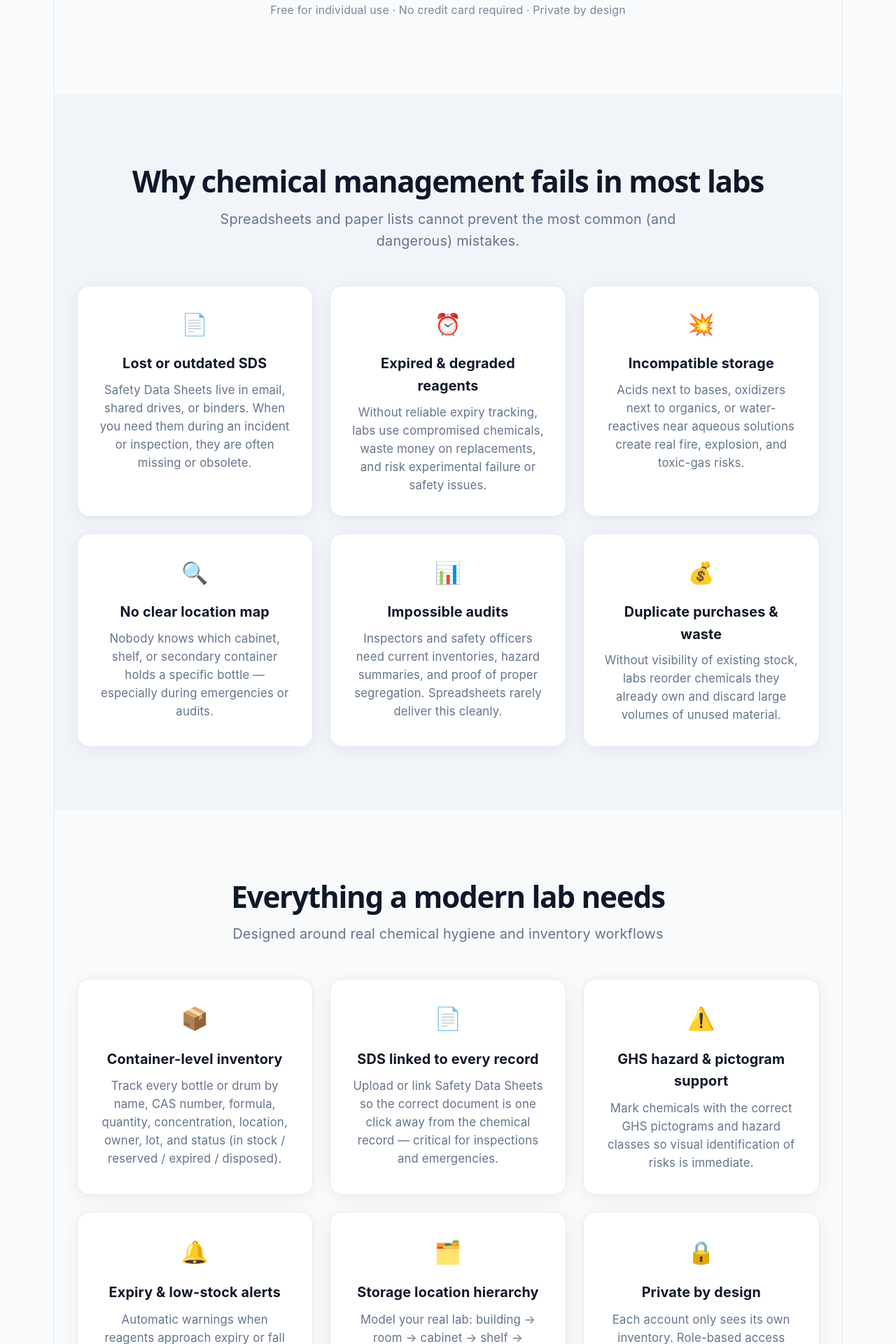
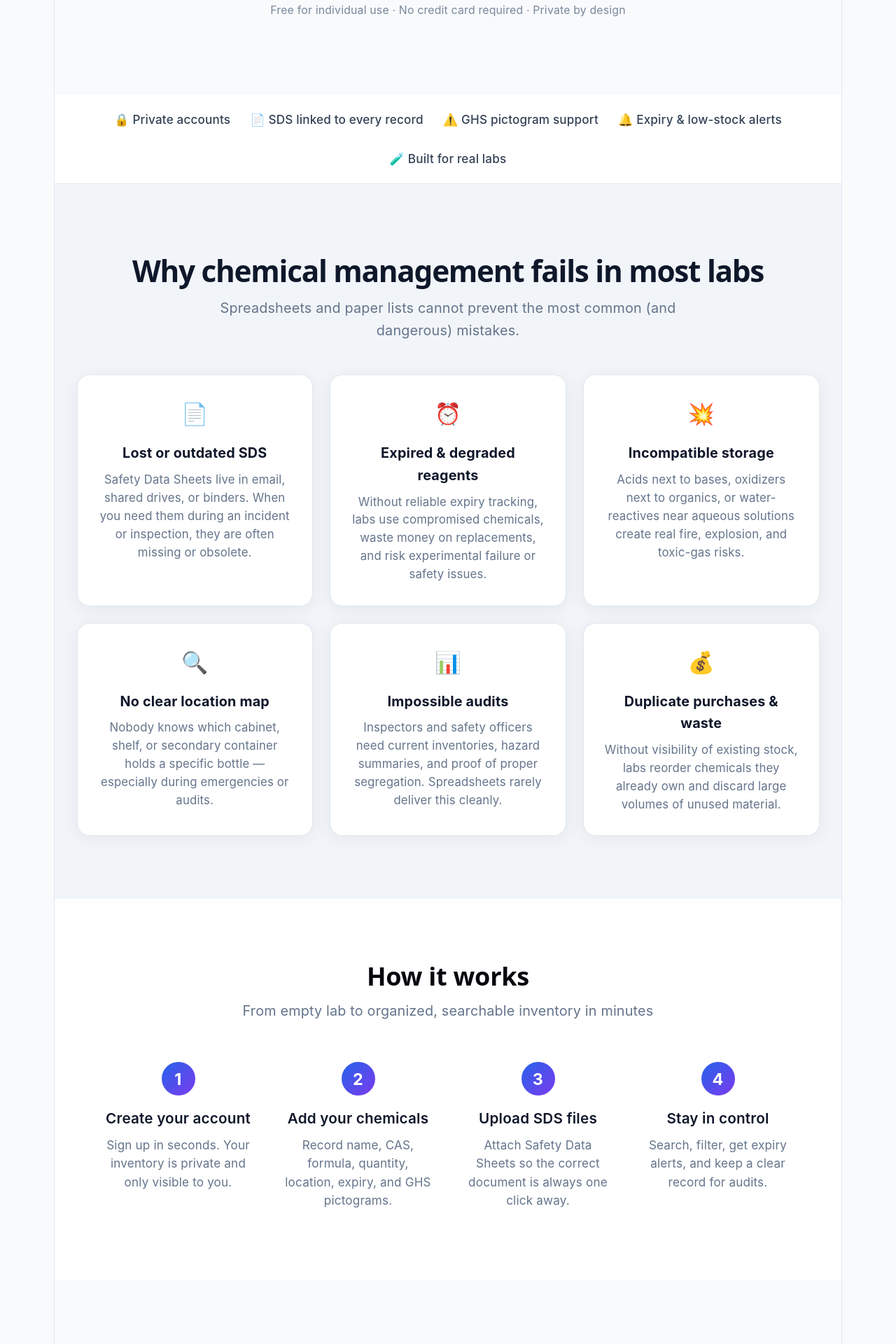
Before and after one commit to okelo241/chemical-inventory, a React app in the folder frontend/: page / in a window 1280 px wide. Shown: the part 840-2760 px from the top of the page at 70% size. Built offline with nearby package versions, Linux system fonts and the light colour scheme; the HTML template or start-up script is replaced by a standard one.

Commit message:
Complete ultra-modern inventory dashboard redesign

```diff
--- a/frontend/src/App.css
+++ b/frontend/src/App.css
@@ -3777,3 +3777,194 @@ body {
     margin-left: auto !important;
   }
 }
+
+/* ===== TRUST BAR ===== */
+.trust-bar {
+  display: flex;
+  justify-content: center;
+  flex-wrap: wrap;
+  gap: 28px;
+  padding: 22px 20px;
+  background: white;
+  border-bottom: 1px solid #e2e8f0;
+  font-size: 0.95rem;
+  font-weight: 500;
+  color: #334155;
+}
+
+[data-theme="dark"] .trust-bar {
+  background: #1e293b;
+  border-color: #334155;
+  color: #e2e8f0;
+}
+
+.trust-item {
+  display: flex;
+  align-items: center;
+  gap: 6px;
+}
+
+/* ===== HOW IT WORKS ===== */
+.how-section {
+  padding: 90px 0;
+  background: white;
+}
+
+[data-theme="dark"] .how-section {
+  background: #1e293b;
+}
+
+.how-section h2 {
+  text-align: center;
+  font-size: 2rem;
+  margin-bottom: 12px;
+  font-weight: 700;
+}
+
+.how-grid {
+  display: grid;
+  grid-template-columns: repeat(auto-fit, minmax(220px, 1fr));
+  gap: 28px;
+  max-width: 1000px;
+  margin: 40px auto 0;
+}
+
+.how-step {
+  text-align: center;
+  padding: 10px;
+}
+
+.how-number {
+  width: 48px;
+  height: 48px;
+  background: linear-gradient(135deg, #2563eb, #7c3aed);
+  color: white;
+  font-size: 1.3rem;
+  font-weight: 700;
+  border-radius: 50%;
+  display: flex;
+  align-items: center;
+  justify-content: center;
+  margin: 0 auto 16px;
+}
+
+.how-step h3 {
+  font-size: 1.15rem;
+  margin-bottom: 8px;
+  font-weight: 600;
+}
+
+.how-step p {
+  color: #64748b;
+  font-size: 0.95rem;
+  line-height: 1.55;
+}
+
+[data-theme="dark"] .how-step p {
+  color: #94a3b8;
+}
+
+/* ===== FAQ ===== */
+.faq-section {
+  padding: 90px 0;
+  background: #f8fafc;
+}
+
+[data-theme="dark"] .faq-section {
+  background: #0f172a;
+}
+
+.faq-section h2 {
+  text-align: center;
+  font-size: 2rem;
+  margin-bottom: 48px;
+  font-weight: 700;
+}
+
+.faq-grid {
+  display: grid;
+  grid-template-columns: repeat(auto-fit, minmax(300px, 1fr));
+  gap: 24px;
+  max-width: 1000px;
+  margin: 0 auto;
+}
+
+.faq-item {
+  background: white;
+  border: 1px solid #e2e8f0;
+  border-radius: 14px;
+  padding: 24px;
+}
+
+[data-theme="dark"] .faq-item {
+  background: #1e293b;
+  border-color: #334155;
+}
+
+.faq-item h3 {
+  font-size: 1.05rem;
+  margin-bottom: 8px;
+  font-weight: 600;
+  color: #1e40af;
+}
+
+[data-theme="dark"] .faq-item h3 {
+  color: #93c5fd;
+}
+
+.faq-item p {
+  color: #64748b;
+  font-size: 0.95rem;
+  line-height: 1.55;
+}
+
+[data-theme="dark"] .faq-item p {
+  color: #94a3b8;
+}
+
+/* ===== BACK TO TOP ===== */
+.back-to-top {
+  position: fixed;
+  bottom: 32px;
+  right: 32px;
+  width: 48px;
+  height: 48px;
+  border-radius: 50%;
+  background: linear-gradient(135deg, #2563eb, #7c3aed);
+  color: white;
+  border: none;
+  font-size: 1.4rem;
+  font-weight: 700;
+  cursor: pointer;
+  box-shadow: 0 6px 20px rgba(37, 99, 235, 0.4);
+  z-index: 100;
+  display: flex;
+  align-items: center;
+  justify-content: center;
+  transition: all 0.25s ease;
+  animation: fadeInUp 0.3s ease;
+}
+
+.back-to-top:hover {
+  transform: translateY(-4px) scale(1.08);
+  box-shadow: 0 10px 28px rgba(37, 99, 235, 0.5);
+}
+
+@keyframes fadeInUp {
+  from { opacity: 0; transform: translateY(20px); }
+  to { opacity: 1; transform: translateY(0); }
+}
+
+@media (max-width: 640px) {
+  .back-to-top {
+    bottom: 20px;
+    right: 20px;
+    width: 44px;
+    height: 44px;
+  }
+
+  .trust-bar {
+    gap: 16px;
+    font-size: 0.85rem;
+  }
+}
--- a/frontend/src/Landing.jsx
+++ b/frontend/src/Landing.jsx
@@ -1,4 +1,6 @@
+import { useState, useEffect } from 'react'
 import './App.css'
+
 // Import pictograms – adjust paths if your folder structure is different
 import ghs01 from './assets/Pictograms/exploding_bomb.gif'
 import ghs02 from './assets/Pictograms/flame.gif'
@@ -12,6 +14,20 @@ import ghs09 from './assets/Pictograms/GHS-pictogram-pollu.svg.webp'
 import biohazard from './assets/Pictograms/biohazardous_infectious_materials.gif'
 
 function Landing({ onGetStarted }) {
+  const [showBackToTop, setShowBackToTop] = useState(false)
+
+  useEffect(() => {
+    const handleScroll = () => {
+      setShowBackToTop(window.scrollY > 500)
+    }
+    window.addEventListener('scroll', handleScroll)
+    return () => window.removeEventListener('scroll', handleScroll)
+  }, [])
+
+  const scrollToTop = () => {
+    window.scrollTo({ top: 0, behavior: 'smooth' })
+  }
+
   return (
     <div className="landing">
       {/* ===================== NAVBAR ===================== */}
@@ -25,6 +41,7 @@ function Landing({ onGetStarted }) {
           <a href="#storage-guide">Storage Guide</a>
           <a href="#ghs">GHS & Hazards</a>
           <a href="#why">Why It Matters</a>
+          <a href="#faq">FAQ</a>
         </div>
         <div className="nav-actions">
           <button className="btn btn-ghost" onClick={onGetStarted}>Log in</button>
@@ -59,6 +76,15 @@ function Landing({ onGetStarted }) {
           </div>
           <p className="hero-note">Free for individual use · No credit card required · Private by design</p>
         </div>
+      </section>
+
+      {/* ===================== TRUST BAR ===================== */}
+      <section className="trust-bar">
+        <div className="trust-item">🔒 Private accounts</div>
+        <div className="trust-item">📄 SDS linked to every record</div>
+        <div className="trust-item">⚠️ GHS pictogram support</div>
+        <div className="trust-item">🔔 Expiry & low-stock alerts</div>
+        <div className="trust-item">🧪 Built for real labs</div>
       </section>
 
       {/* ===================== PROBLEM ===================== */}
@@ -98,6 +124,36 @@ function Landing({ onGetStarted }) {
               <div className="problem-icon">💰</div>
               <h3>Duplicate purchases & waste</h3>
               <p>Without visibility of existing stock, labs reorder chemicals they already own and discard large volumes of unused material.</p>
+            </div>
+          </div>
+        </div>
+      </section>
+
+      {/* ===================== HOW IT WORKS ===================== */}
+      <section className="how-section">
+        <div className="section-inner">
+          <h2>How it works</h2>
+          <p className="section-lead">From empty lab to organized, searchable inventory in minutes</p>
+          <div className="how-grid">
+            <div className="how-step">
+              <div className="how-number">1</div>
+              <h3>Create your account</h3>
+              <p>Sign up in seconds. Your inventory is private and only visible to you.</p>
+            </div>
+            <div className="how-step">
+              <div className="how-number">2</div>
+              <h3>Add your chemicals</h3>
+              <p>Record name, CAS, formula, quantity, location, expiry, and GHS pictograms.</p>
+            </div>
+            <div className="how-step">
+              <div className="how-number">3</div>
+              <h3>Upload SDS files</h3>
+              <p>Attach Safety Data Sheets so the correct document is always one click away.</p>
+            </div>
+            <div className="how-step">
+              <div className="how-number">4</div>
+              <h3>Stay in control</h3>
+              <p>Search, filter, get expiry alerts, and keep a clear record for audits.</p>
             </div>
           </div>
         </div>
@@ -363,7 +419,7 @@ function Landing({ onGetStarted }) {
         </div>
       </section>
 
-      {/* ===================== GHS + BIOHAZARD SECTION (EXPANDED) ===================== */}
+      {/* ===================== GHS + BIOHAZARD SECTION ===================== */}
       <section id="ghs" className="ghs-section">
         <div className="section-inner">
           <div className="section-header">
@@ -385,9 +441,7 @@ function Landing({ onGetStarted }) {
             </p>
           </div>
 
-          {/* Official GHS Pictograms Grid */}
           <div className="ghs-grid-large">
-            {/* GHS01 */}
             <div className="ghs-card-large">
               <div className="ghs-img-wrap">
                 <img src={ghs01} alt="GHS01 Exploding Bomb – Explosive" className="ghs-pictogram-img" />
@@ -404,7 +458,6 @@ function Landing({ onGetStarted }) {
               <p className="ghs-note">Store away from heat, shock, friction and all other chemicals. Specialized magazines or cabinets required.</p>
             </div>
 
-            {/* GHS02 */}
             <div className="ghs-card-large">
               <div className="ghs-img-wrap">
                 <img src={ghs02} alt="GHS02 Flame – Flammable" className="ghs-pictogram-img" />
@@ -422,7 +475,6 @@ function Landing({ onGetStarted }) {
               <p className="ghs-note">Store in approved flammable cabinets. Keep away from oxidizers and ignition sources.</p>
             </div>
 
-            {/* GHS03 */}
             <div className="ghs-card-large">
               <div className="ghs-img-wrap">
                 <img src={ghs03} alt="GHS03 Flame over Circle – Oxidizer" className="ghs-pictogram-img" />
@@ -438,7 +490,6 @@ function Landing({ onGetStarted }) {
               <p className="ghs-note">These materials can cause or intensify fire. Keep completely separated from flammables and combustibles.</p>
             </div>
 
-            {/* GHS04 */}
             <div className="ghs-card-large">
               <div className="ghs-img-wrap">
                 <img src={ghs04} alt="GHS04 Gas Cylinder – Gas under pressure" className="ghs-pictogram-img" />
@@ -455,7 +506,6 @@ function Landing({ onGetStarted }) {
               <p className="ghs-note">Secure cylinders upright. Protect from heat. Separate fuel gases from oxidizing gases.</p>
             </div>
 
-            {/* GHS05 */}
             <div className="ghs-card-large">
               <div className="ghs-img-wrap">
                 <img src={ghs05} alt="GHS05 Corrosion" className="ghs-pictogram-img" />
@@ -471,7 +521,6 @@ function Landing({ onGetStarted }) {
               <p className="ghs-note">Use secondary containment. Separate acids from bases. Prefer non-metal shelving for strong acids.</p>
             </div>
 
-            {/* GHS06 */}
             <div className="ghs-card-large">
               <div className="ghs-img-wrap">
                 <img src={ghs06} alt="GHS06 Skull and Crossbones – Toxic" className="ghs-pictogram-img" />
@@ -487,7 +536,6 @@ function Landing({ onGetStarted }) {
               <p className="ghs-note">Highly toxic materials. Restrict access. Never store cyanides or sulfides near acids.</p>
             </div>
 
-            {/* GHS07 */}
             <div className="ghs-card-large">
               <div className="ghs-img-wrap">
                 <img src={ghs07} alt="GHS07 Exclamation Mark – Harmful / Irritant" className="ghs-pictogram-img" />
@@ -505,7 +553,6 @@ function Landing({ onGetStarted }) {
               <p className="ghs-note">Common on many laboratory reagents. Still requires proper PPE and good ventilation.</p>
             </div>
 
-            {/* GHS08 */}
             <div className="ghs-card-large">
               <div className="ghs-img-wrap">
                 <img src={ghs08} alt="GHS08 Health Hazard" className="ghs-pictogram-img" />
@@ -524,7 +571,6 @@ function Landing({ onGetStarted }) {
               <p className="ghs-note">Long-term or serious health effects. Minimize exposure and track usage carefully.</p>
             </div>
 
-            {/* GHS09 */}
             <div className="ghs-card-large">
               <div className="ghs-img-wrap">
                 <img src={ghs09} alt="GHS09 Environment – Aquatic Toxicity" className="ghs-pictogram-img" />
@@ -539,7 +585,6 @@ function Landing({ onGetStarted }) {
               <p className="ghs-note">Prevent release to drains and the environment. Follow local waste disposal rules strictly.</p>
             </div>
 
-            {/* BIOHAZARD */}
             <div className="ghs-card-large biohazard-card">
               <div className="ghs-img-wrap">
                 <img src={biohazard} alt="Biohazard symbol" className="ghs-pictogram-img" />
@@ -561,7 +606,6 @@ function Landing({ onGetStarted }) {
             </div>
           </div>
 
-          {/* Additional GHS Information */}
           <div className="ghs-extra-info">
             <div className="ghs-info-card">
               <h3>How GHS works with your inventory</h3>
@@ -571,7 +615,6 @@ function Landing({ onGetStarted }) {
                 printed labels, and emergency reports. It turns a simple name-and-quantity list into a true safety tool.
               </p>
             </div>
-
             <div className="ghs-info-card">
               <h3>Multiple pictograms on one chemical</h3>
               <p>
@@ -580,16 +623,13 @@ function Landing({ onGetStarted }) {
                 so the full hazard profile is visible at a glance.
               </p>
             </div>
-
             <div className="ghs-info-card">
               <h3>Pictograms vs. storage groups</h3>
               <p>
                 GHS pictograms communicate hazard type. Storage groups (flammables, oxidizers, acids, bases, etc.)
                 tell you <em>where</em> and <em>with what</em> a chemical may be stored. Both are needed.
-                A chemical can be flammable (GHS02) and still belong in a specific compatible group within the flammable cabinet.
               </p>
             </div>
-
             <div className="ghs-info-card">
               <h3>Secondary container labeling</h3>
               <p>
@@ -635,6 +675,39 @@ function Landing({ onGetStarted }) {
         </div>
       </section>
 
+      {/* ===================== FAQ ===================== */}
+      <section id="faq" className="faq-section">
+        <div className="section-inner">
+          <h2>Frequently Asked Questions</h2>
+          <div className="faq-grid">
+            <div className="faq-item">
+              <h3>Is it free?</h3>
+              <p>Yes. You can create an account and start managing your chemicals at no cost for individual use.</p>
+            </div>
+            <div className="faq-item">
+              <h3>Is my data private?</h3>
+              <p>Yes. Each account only sees its own inventory. Your chemicals are not shared with other users.</p>
+            </div>
+            <div className="faq-item">
+              <h3>Can I upload SDS files?</h3>
+              <p>Yes. You can upload PDF Safety Data Sheets and download them whenever you need them.</p>
+            </div>
+            <div className="faq-item">
+              <h3>Does it support GHS pictograms?</h3>
+              <p>Yes. You can mark each chemical with the relevant GHS hazard pictograms so risks are visible at a glance.</p>
+            </div>
+            <div className="faq-item">
+              <h3>Can I track expiry dates?</h3>
+              <p>Yes. The system highlights chemicals that are expired or expiring within 30 days and can warn about low stock.</p>
+            </div>
+            <div className="faq-item">
+              <h3>Who is this for?</h3>
+              <p>Chemists, laboratory technicians, research groups, teaching labs, safety officers, and small production facilities.</p>
+            </div>
+          </div>
+        </div>
+      </section>
+
       {/* ===================== FINAL CTA ===================== */}
       <section className="final-cta">
         <div className="cta-inner">
@@ -661,6 +734,7 @@ function Landing({ onGetStarted }) {
             <a href="#features">Features</a>
             <a href="#storage-guide">Storage Guide</a>
             <a href="#ghs">GHS</a>
+            <a href="#faq">FAQ</a>
             <button className="footer-btn" onClick={onGetStarted}>Get Started</button>
           </div>
         </div>
@@ -672,6 +746,13 @@ function Landing({ onGetStarted }) {
           </p>
         </div>
       </footer>
+
+      {/* ===================== BACK TO TOP ===================== */}
+      {showBackToTop && (
+        <button className="back-to-top" onClick={scrollToTop} title="Back to top">
+          ↑
+        </button>
+      )}
     </div>
   )
 }
```
